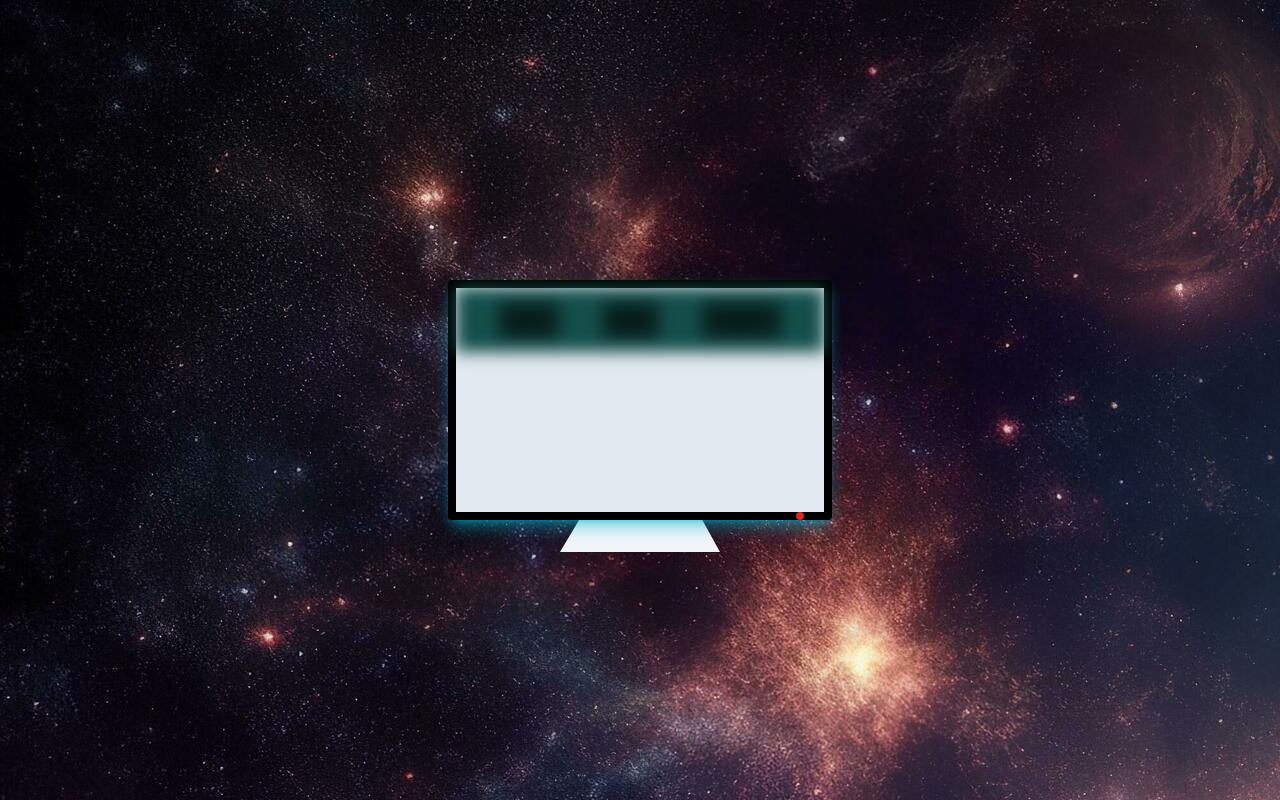
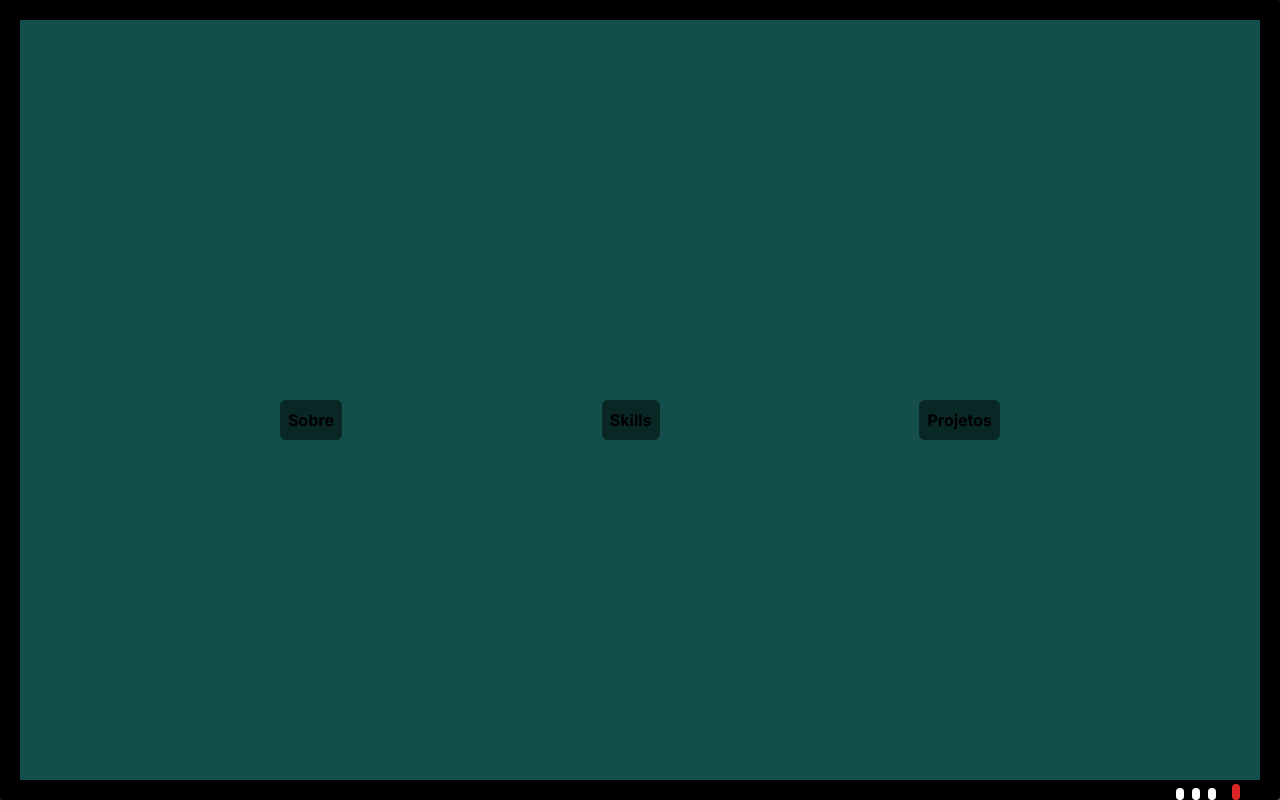
Before and after one commit to emersonpisoni/portfolio, a Next.js app: page / in a window 1280 px wide. Built offline with nearby package versions, Linux system fonts and the light colour scheme.

Commit message:
add zoom transition and create section scroll inside monitor

```diff
--- a/app/globals.css
+++ b/app/globals.css
@@ -31,3 +31,24 @@ body {
     )
     rgb(var(--background-start-rgb));
 }
+
+/* width */
+::-webkit-scrollbar {
+  width: 10px;
+}
+
+/* Track */
+::-webkit-scrollbar-track {
+  background: #f1f1f1;
+}
+
+/* Handle */
+::-webkit-scrollbar-thumb {
+  background: #888;
+  border-radius: 5px;
+}
+
+/* Handle on hover */
+::-webkit-scrollbar-thumb:hover {
+  background: #555;
+}
--- a/app/page.tsx
+++ b/app/page.tsx
@@ -2,17 +2,28 @@ import Button from '@/components/button.component'
 
 export default function Home() {
   return (
-    <main className="bg-space flex min-h-screen flex-col relative z-0 items-center justify-center bg-slate-950">
-      <div className=' relative flex justify-center'>
-        <div className="flex flex-col items-center relative justify-between w-96 h-60 bg-slate-200 border-8 border-black rounded shadow-lg shadow-cyan-500/50 ">
-          <div className='w-full bg-teal-900 h-16 flex justify-evenly items-center blur '>
+    <main className="bg-space flex min-h-screen flex-col relative z-0 items-center justify-center bg-slate-950 overflow-hidden">
+      {/* computer */}
+      <div className='animate-zoom w-screen h-screen relative flex justify-center items-center'>
+        {/* Screen */}
+        <div className="overflow-auto flex flex-col  items-center relative justify-between w-full h-full bg-slate-200 border-[20px] border-black rounded shadow-lg shadow-cyan-500/50 ">
+          <div className='w-full bg-teal-900 min-h-screen h-screen flex justify-evenly items-center animate-blur'>
             <Button>Sobre</Button>
             <Button>Skills</Button>
             <Button>Projetos</Button>
           </div>
-          <div className='w-2 h-2 bg-red-600 -bottom-2 right-5 absolute rounded-full '></div>
+          <div className='w-full bg-teal-900 min-h-screen h-screen flex justify-evenly items-center animate-blur'>
+            <Button>Sobre</Button>
+            <Button>Skills</Button>
+            <Button>Projetos</Button>
+          </div>
         </div>
-        <div className='w-40 h-40 bg-slate-100 -bottom-8 absolute clip-path-pc-base -z-10'></div>
+        <div className='w-2 h-4 bg-red-600 -bottom-0 right-10 absolute rounded-full '></div>
+        <div className='w-2 h-3 bg-white -bottom-0 right-16 absolute rounded-full '></div>
+        <div className='w-2 h-3 bg-white -bottom-0 right-20 absolute rounded-full '></div>
+        <div className='w-2 h-3 bg-white -bottom-0 right-24 absolute rounded-full '></div>
+        {/* base */}
+        <div className='w-1/4 h-40 bg-slate-100 -bottom-8 absolute clip-path-pc-base -z-10'></div>
       </div>
     </main>
   )
--- a/tailwind.config.ts
+++ b/tailwind.config.ts
@@ -15,12 +15,17 @@ const config: Config = {
         'space': "url('/images/space.jpg')"
       },
       animation: {
-        zoom: 'zoom 31s ease-in-out infinite'
+        zoom: 'zoom 2s cubic-bezier(0.65, 0.05, 0.36, 1) 1',
+        blur: 'blur 2s cubic-bezier(0.65, 0.05, 0.36, 1) 1'
       },
       keyframes: {
         zoom: {
-          '0%, 100%': { transform: 'scale(3)' },
-          '50%': { transform: 'scale(1)' }
+          '0%': { transform: 'scale(.5)' },
+          '100%': { transform: 'scale(.8)' }
+        },
+        blur: {
+          '0%': { filter: 'blur(8px)' },
+          '100%': { filter: 'blur(0)' }
         }
       },
     },
```
